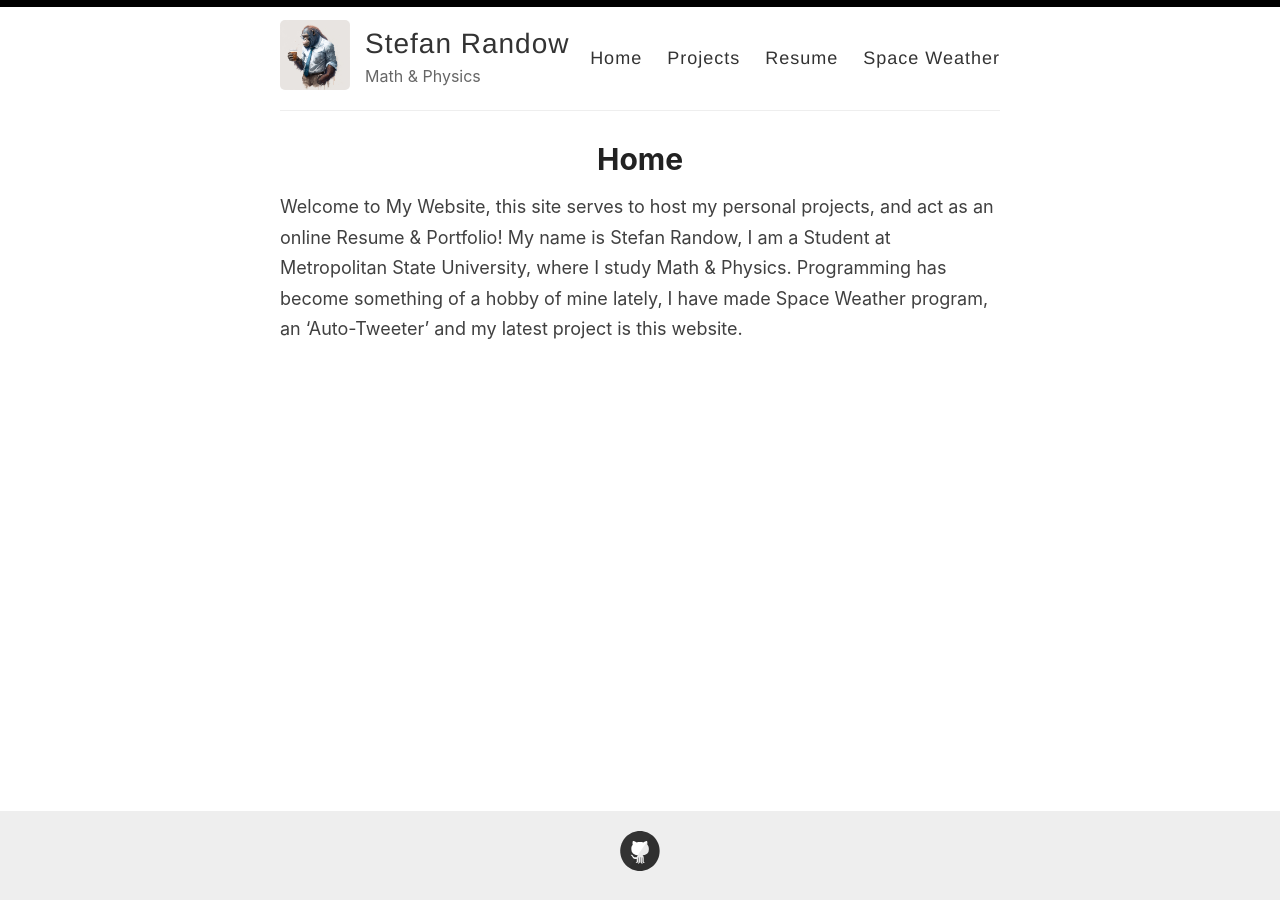
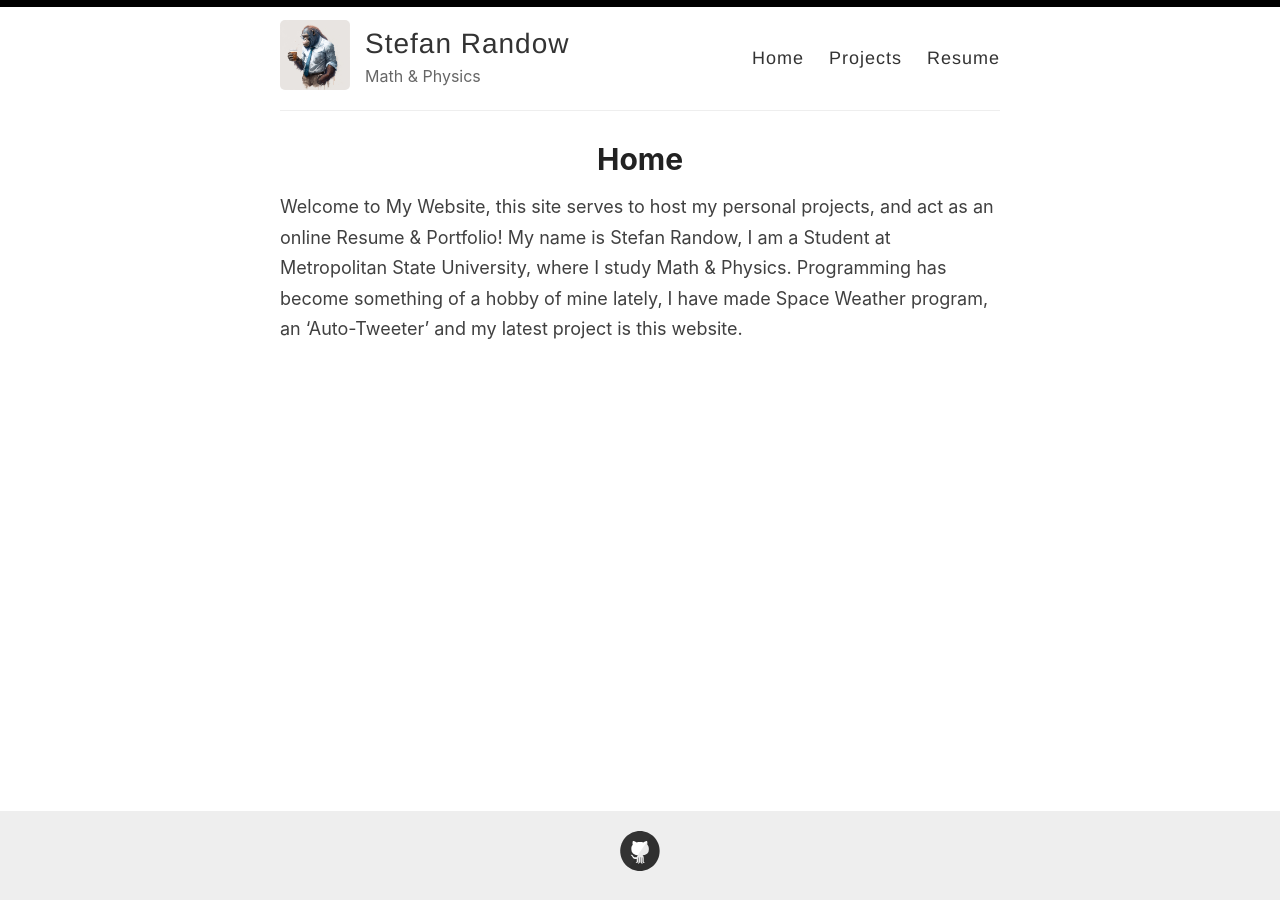
Before and after one commit to StefanRandow/StefanRandow.github.io, a Jekyll site: the page built from _pages/home.md, in a window 1280 px wide. Built offline with Jekyll 4.4.1, drawn with Linux system fonts in a browser that asks for light colours.

Commit message:
Update default.html

```diff
--- a/_layouts/default.html
+++ b/_layouts/default.html
@@ -31,7 +31,6 @@
               <a href="{{ site.baseurl }}/home">Home</a>
               <a href="{{ site.baseurl }}/projects">Projects</a>
               <a href="{{ site.baseurl }}/resume">Resume</a>
-              <a href="{{ site.baseurl }}/Space-Weather">Space Weather</a>
             </nav>
           </header>
         </div>
```
